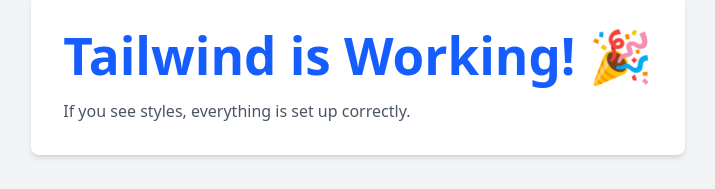
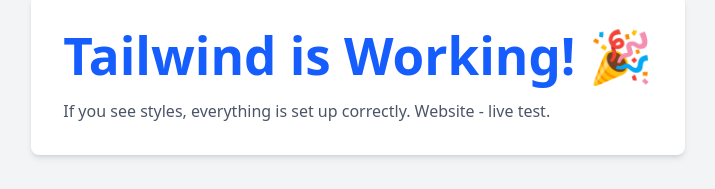
Before and after one commit to cortexx-bit/food-packaging-website, a website built with Vite: page index.html in a window 1280 px wide. Shown: the part 325-514 px from the top of the page, without its empty margins (282-997 px from the left). Built offline with nearby package versions, Linux system fonts and the light colour scheme.

```diff
--- a/index.html
+++ b/index.html
@@ -14,6 +14,7 @@
       </h1>
       <p class="text-gray-600">
         If you see styles, everything is set up correctly.
+        Website - live test.
       </p>
     </div>
     <script type="module" src="/src/main.js"></script>
```
